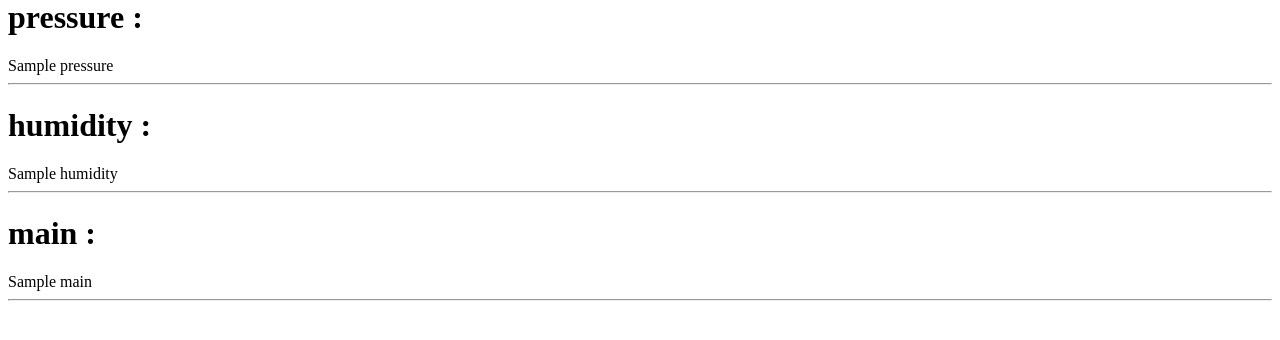
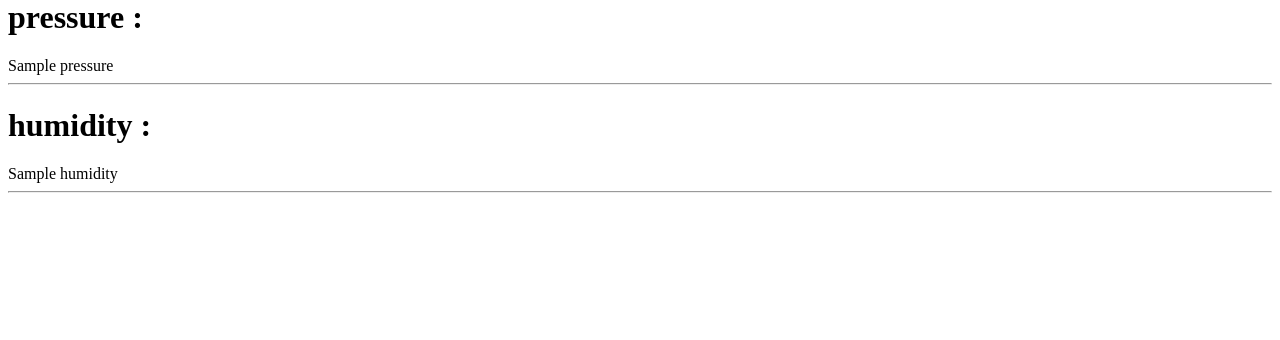
Before and after one commit to ItunuIjila/Weather-App-using-Django, a Django app: template weatherappproject/weatherapp/templates/index.html in a window 1280 px wide. Shown: the part 225-565 px from the top of the page. Run offline with Django 4.2, Linux system fonts and the light colour scheme; the template is opened without the code that fills it: most values are stand-ins (such as "Sample title", 1, 10 or a date in 2020).

Commit message:
Update index.html

```diff
--- a/weatherappproject/weatherapp/templates/index.html
+++ b/weatherappproject/weatherapp/templates/index.html
@@ -3,4 +3,3 @@
         <h1  class='btn btn-primary'>temp : </h1><span> {{temp}}</span><hr>
         <h1 class='btn btn-primary'>pressure :  </h1><span> {{pressure}}</span><hr>
         <h1 class='btn btn-primary'>humidity : </h1> <span> {{humidity}} </span><hr>
-        <h1 class='btn btn-primary'>main : </h1> <span> {{main}}</span><hr>
```
